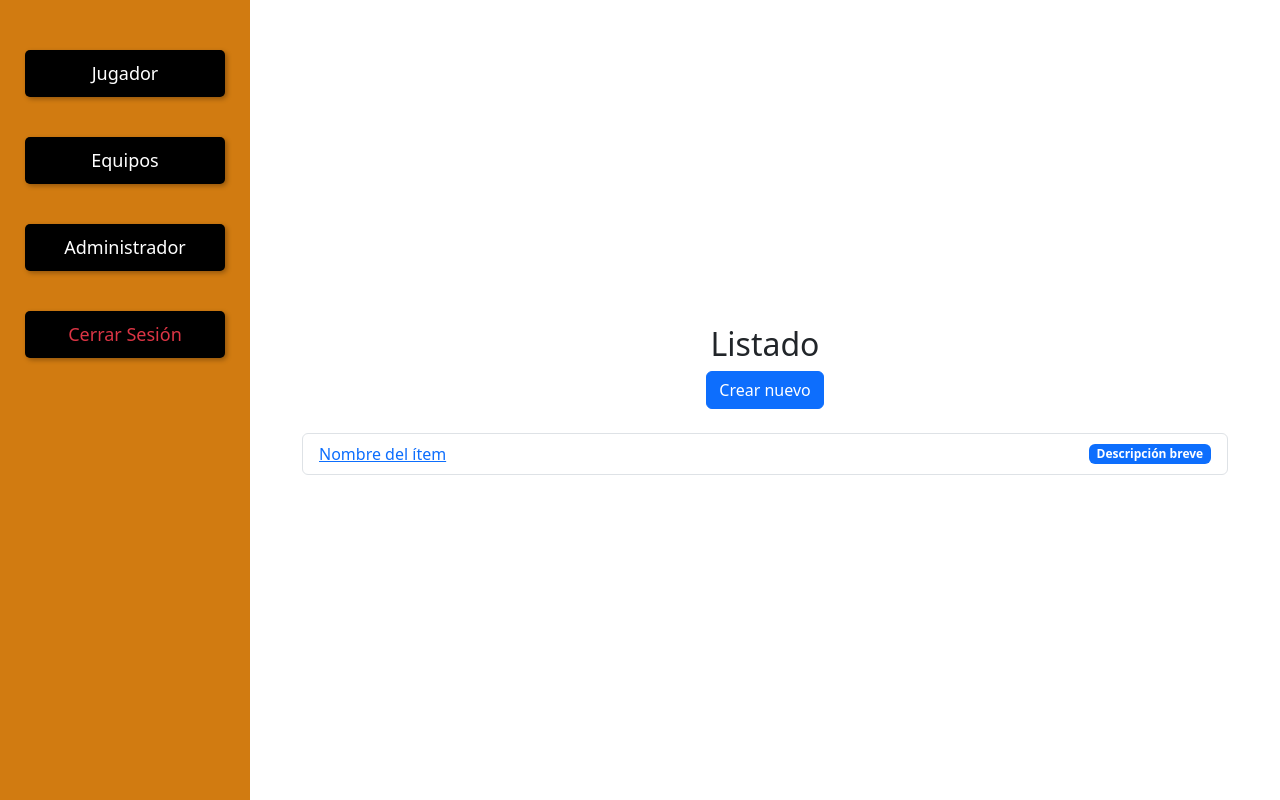
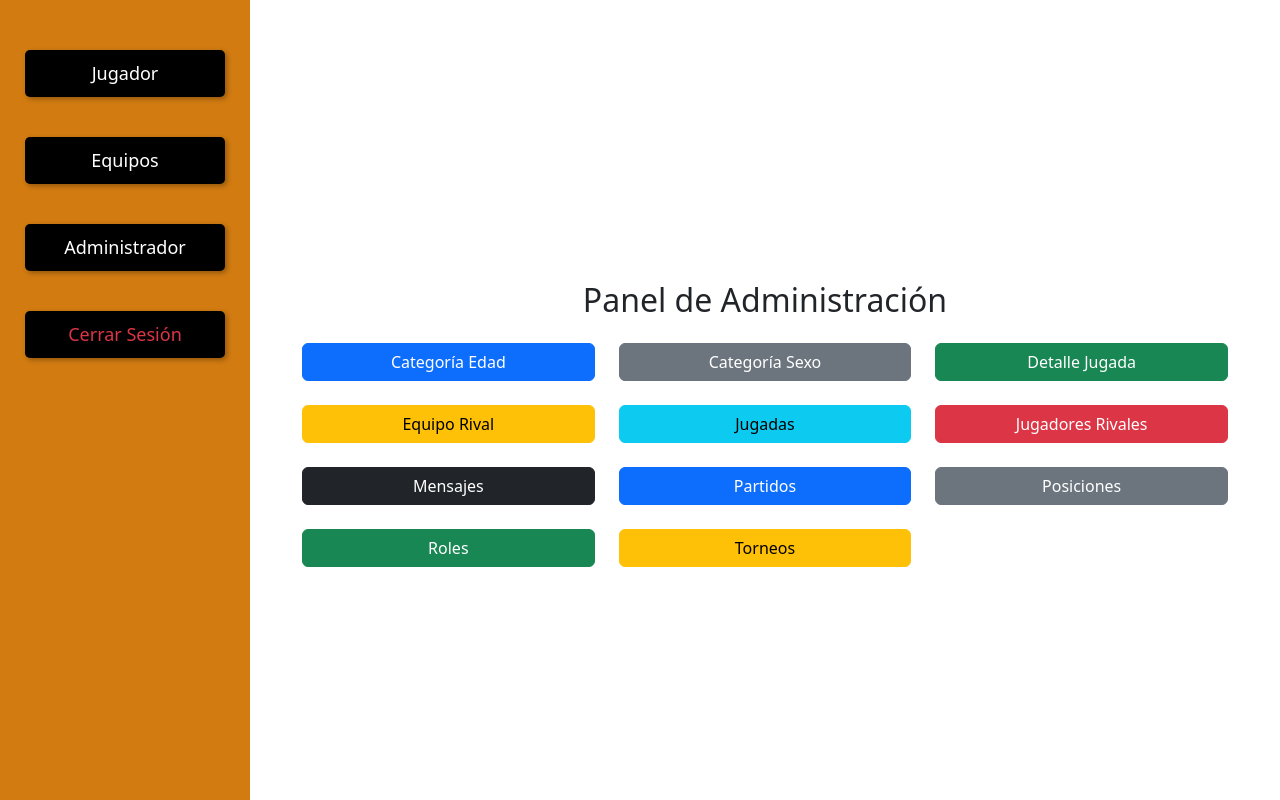
Before and after one commit to Arias217-bot/proyecto, a Flask app: page /administrador/ver/1 in a window 1280 px wide. Run offline with Flask 3, Linux system fonts and the light colour scheme.

Commit message:
administrador funcional

```diff
--- a/templates/administrador.html
+++ b/templates/administrador.html
@@ -1,5 +1,5 @@
 {% extends './base.html' %}
-{% block title %} Gestión de Equipos {% endblock %}
+{% block title %}Gestión de Equipos{% endblock %}
 
 {% block head %}
     <meta charset="UTF-8">
@@ -8,81 +8,44 @@
 {% endblock %}
 
 {% block body %}
+<div class="container mt-5">
+    <h2 class="mb-4 text-center">Panel de Administración</h2>
 
-<!DOCTYPE html>
-<html lang="es">
-<head>
-    <meta charset="UTF-8">
-    <meta name="viewport" content="width=device-width, initial-scale=1.0">
-    <title>Gestión</title>
-    <link href="https://cdn.jsdelivr.net/npm/bootstrap@5.3.0/dist/css/bootstrap.min.css" rel="stylesheet">
-</head>
-<body>
-    <div class="container mt-4">
-        <h2 class="text-center">Listado</h2>
+    <div class="row row-cols-1 row-cols-md-3 g-4">
+        <div class="col">
+            <a href="{{ url_for('categoria_edad.categoria_edad_page') }}" class="btn btn-primary w-100">Categoría Edad</a>
+        </div>
+        <div class="col">
+            <a href="{{ url_for('categoria_sexo.categoria_sexo_page') }}" class="btn btn-secondary w-100">Categoría Sexo</a>
+        </div>
+        <div class="col">
+            <a href="{{ url_for('detalle_jugada.detalle_jugada_page') }}" class="btn btn-success w-100">Detalle Jugada</a>
+        </div>
+        <div class="col">
+            <a href="{{ url_for('equipo_rival.equipo_rival_page') }}" class="btn btn-warning w-100">Equipo Rival</a>
+        </div>
+        <div class="col">
+            <a href="{{ url_for('jugadas.jugadas_page') }}" class="btn btn-info w-100">Jugadas</a>
+        </div>
+        <div class="col">
+            <a href="{{ url_for('jugadores_rivales.jugadores_rivales_page') }}" class="btn btn-danger w-100">Jugadores Rivales</a>
+        </div>
+        <div class="col">
+            <a href="{{ url_for('mensajes.mensajes_page') }}" class="btn btn-dark w-100">Mensajes</a>
+        </div>
+        <div class="col">
+            <a href="{{ url_for('partido.partido_page') }}" class="btn btn-primary w-100">Partidos</a>
+        </div>
+        <div class="col">
+            <a href="{{ url_for('posicion.posicion_page') }}" class="btn btn-secondary w-100">Posiciones</a>
+        </div>
+        <div class="col">
+            <a href="{{ url_for('rol.rol_page') }}" class="btn btn-success w-100">Roles</a>
+        </div>
+        <div class="col">
+            <a href="{{ url_for('torneo.torneo_page') }}" class="btn btn-warning w-100">Torneos</a>
+        </div>
 
-        <!-- Botón para abrir el modal de creación -->
-        <button type="button" class="btn btn-primary" data-bs-toggle="modal" data-bs-target="#crearItemModal">
-            Crear nuevo
-        </button>
-
-        <!-- Lista de ítems -->
-        <ul class="list-group my-4">
-            <!-- Ejemplo de ítem -->
-            <li class="list-group-item d-flex justify-content-between align-items-center">
-                <a href="#">Nombre del ítem</a>
-                <span class="badge bg-primary">Descripción breve</span>
-            </li>
-            <!-- Puedes duplicar este bloque para más ítems -->
-        </ul>
     </div>
-
-    <!-- Modal para crear un nuevo ítem -->
-    <div class="modal fade" id="crearItemModal" tabindex="-1" aria-labelledby="crearItemModalLabel" aria-hidden="true">
-        <div class="modal-dialog">
-            <div class="modal-content">
-                <div class="modal-header">
-                    <h5 class="modal-title" id="crearItemModalLabel">Crear nuevo</h5>
-                    <button type="button" class="btn-close" data-bs-dismiss="modal" aria-label="Cerrar"></button>
-                </div>
-                <div class="modal-body">
-                    <form id="crearItemForm">
-                        <div class="mb-3">
-                            <label for="nombre" class="form-label">Nombre</label>
-                            <input type="text" class="form-control" id="nombre" name="nombre" required>
-                            <div class="text-danger mt-1" id="nombreError" style="display: none;">Este nombre ya está en uso.</div>
-                        </div>
-                        <div class="mb-3">
-                            <label for="categoria1" class="form-label">Categoría 1</label>
-                            <select class="form-select" id="categoria1" name="categoria1" required>
-                                <option value="1">Categoría A</option>
-                                <option value="2">Categoría B</option>
-                            </select>
-                        </div>
-                        <div class="mb-3">
-                            <label for="categoria2" class="form-label">Categoría 2</label>
-                            <select class="form-select" id="categoria2" name="categoria2" required>
-                                <option value="1">Opción 1</option>
-                                <option value="2">Opción 2</option>
-                            </select>
-                        </div>
-                        <div class="mb-3">
-                            <label for="descripcion" class="form-label">Descripción</label>
-                            <textarea class="form-control" id="descripcion" name="descripcion"></textarea>
-                        </div>
-                        <div class="modal-footer">
-                            <button type="button" class="btn btn-secondary" data-bs-dismiss="modal">Cancelar</button>
-                            <button type="submit" class="btn btn-primary">Crear</button>
-                        </div>
-                    </form>
-                </div>
-            </div>
-        </div>
-    </div>
-
-    <!-- Bootstrap JS (necesario para el modal) -->
-    <script src="https://cdn.jsdelivr.net/npm/bootstrap@5.3.0/dist/js/bootstrap.bundle.min.js"></script>
-</body>
-</html>
-
+</div>
 {% endblock %}
```
